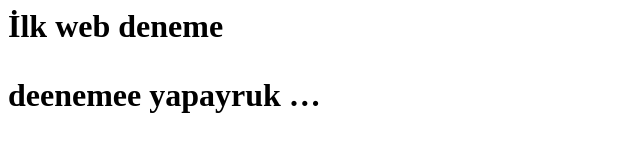
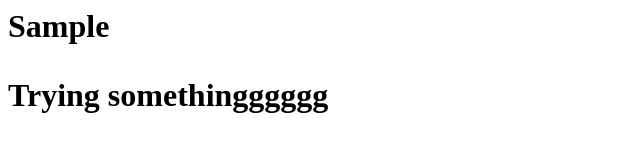
Before and after one commit to UmutGoyunc/UmutGoyunc.github.io, a plain HTML site: page index.html in a window 1280 px wide. Shown: the whole page, without its empty margins (0-640 px from the left). Drawn offline with Linux system fonts and the light colour scheme.

Commit message:
index.html

```diff
--- a/index.html
+++ b/index.html
@@ -1,3 +1,4 @@
-<h1>İlk web deneme<h1>
+<h1>Sample<h1>
 
-<p>deenemee yapayruk … </p>
+
+<p>Trying somethingggggg</p>
```
